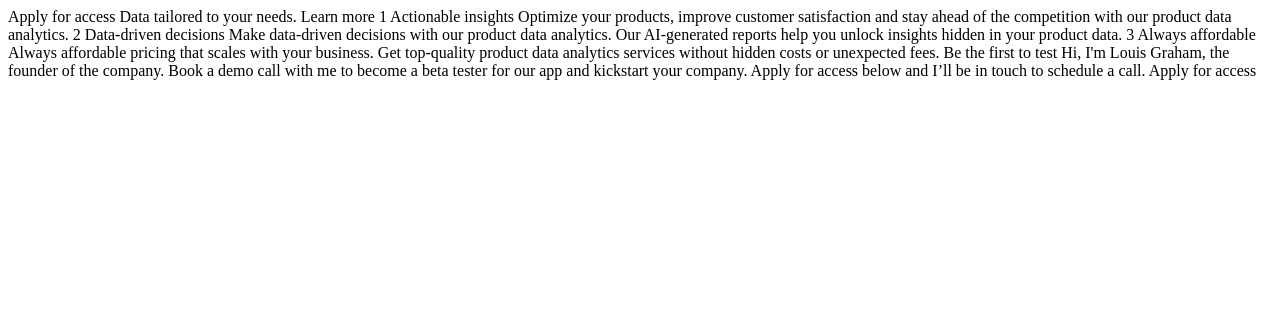
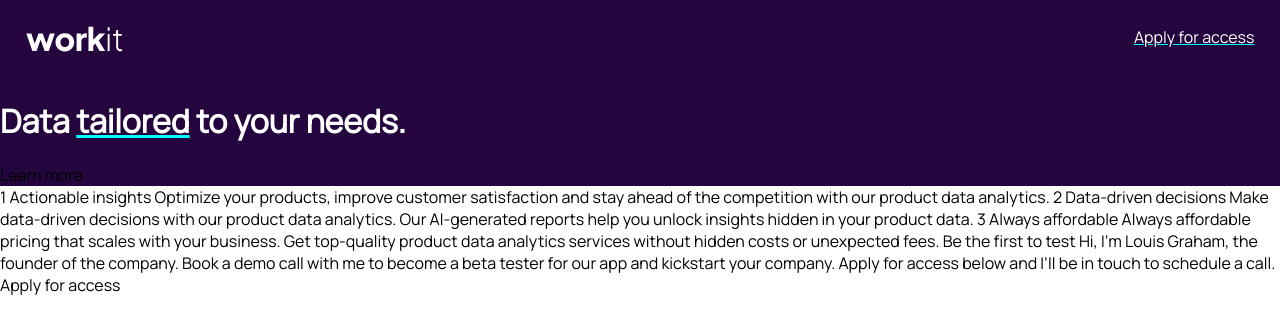
Before and after one commit to developertarik/workit-landing, a plain HTML site: page starter-code/index.html in a window 1280 px wide. Drawn offline with Linux system fonts and the light colour scheme.

Commit message:
add new codes

```diff
--- a/starter-code/index.html
+++ b/starter-code/index.html
@@ -7,14 +7,23 @@
   <link rel="icon" type="image/png" sizes="32x32" href="./assets/images/favicon-32x32.png">
 
   <title>Frontend Mentor | Workit landing page</title>
+  <link rel="stylesheet" href="./styles/style.css">
 </head>
 <body>
+<div class="container">
+  <div class="bottom">
+    <div class="navbar">
+      <img src="./assets/images/logo-light.svg" alt="logo">
+     <a class="link" href="#">Apply for access</a>
 
-  Apply for access
 
-  Data tailored to your needs.
+  </div>
 
-  Learn more
+    <h1 class="header">Data <span > <a href="#" class="tailored">tailored</a></span>  to your needs.</h1>
+
+    Learn more
+
+</div>
 
   1
 
@@ -45,5 +54,7 @@
 
   Apply for access
 
+</div>
+
 </body>
 </html>
--- /dev/null
+++ b/starter-code/styles/style.css
@@ -0,0 +1,33 @@
+@import url('https://fonts.googleapis.com/css2?family=Fraunces:opsz@9..144&display=swap');
+@import url('https://fonts.googleapis.com/css2?family=Manrope&display=swap');
+
+body{
+    margin:0;
+    padding: 0;
+    box-sizing: border-box;
+}
+.container{
+    font-family: 'Manrope', sans-serif;
+}
+.bottom{
+    background-color:   #24053e;
+}
+.link{
+    color:White;
+    text-decoration-color: aqua;
+}
+
+.navbar{
+    display:flex;
+    flex-direction: row;
+    justify-content: space-between;
+    padding: 2%;
+}
+.header{
+    color:white;
+}
+.tailored{
+    color: white;
+    text-decoration-color: aqua;
+
+}
```
